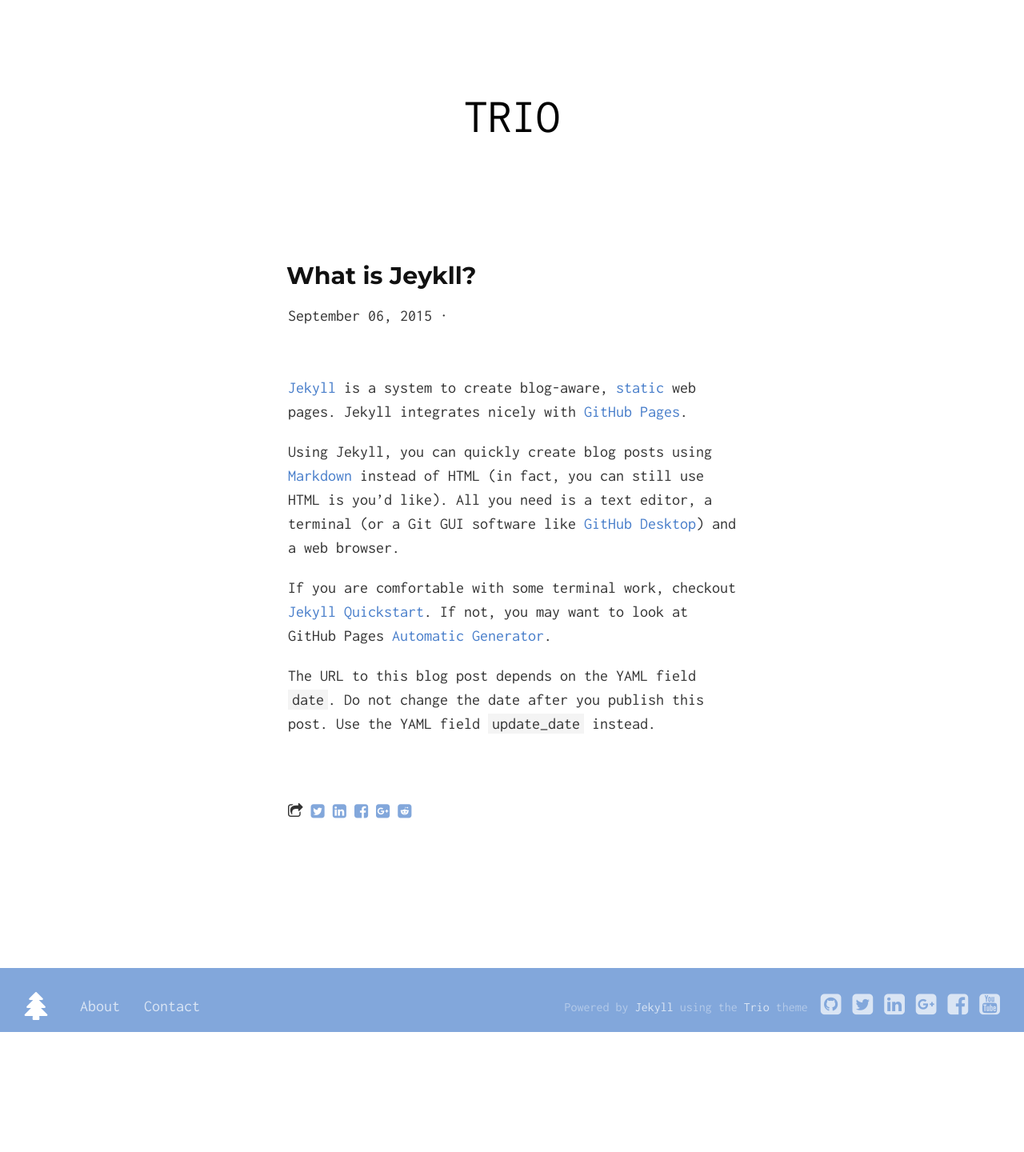
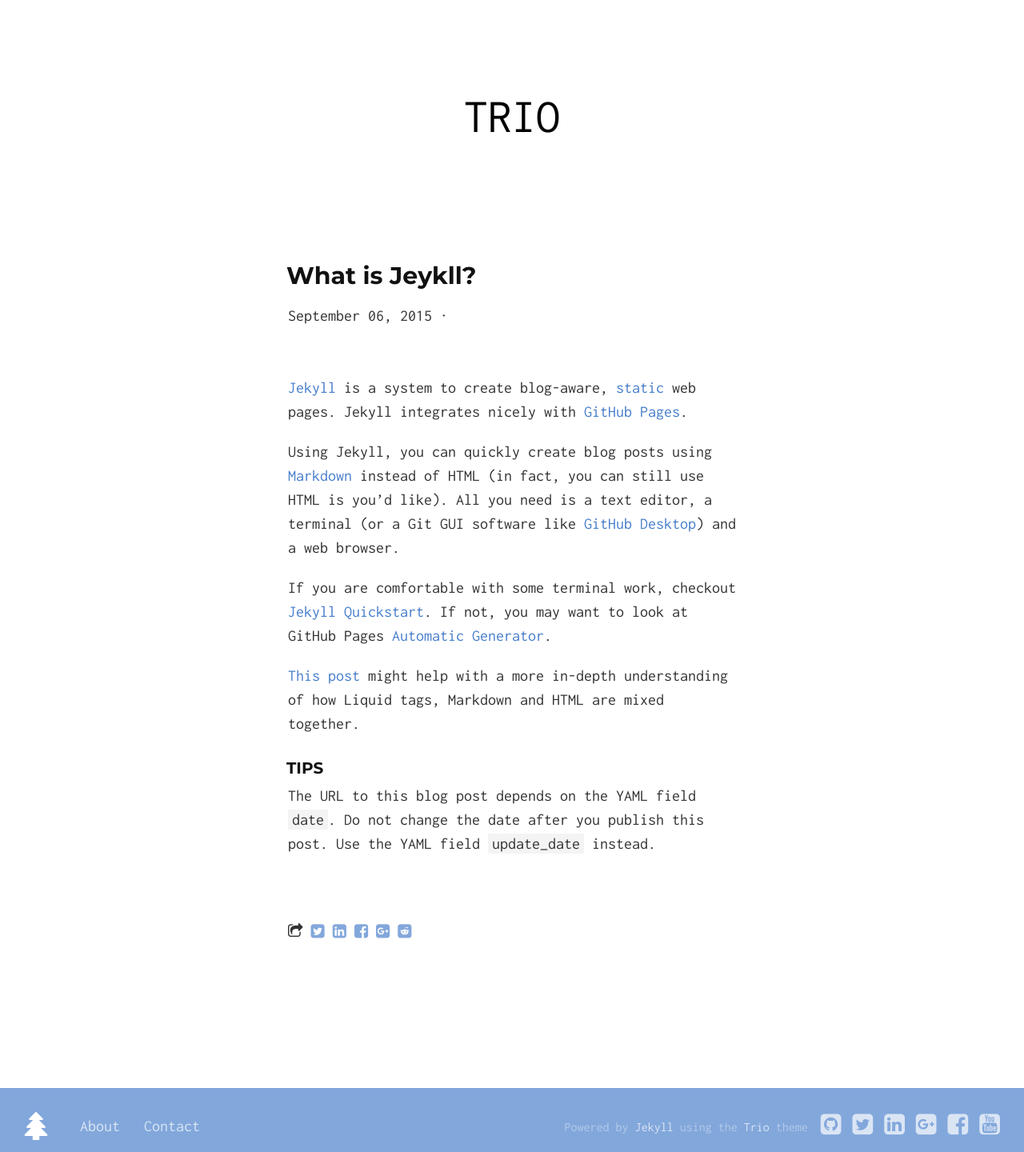
Before and after one commit to ankur-gupta/trio, a Jekyll site: the page built from _posts/2015-09-06-what-is-jekyll.md, in a window 1280 px wide. Shown: the whole page at 80% size. Built offline with Jekyll 4.4.1, drawn with Linux system fonts in a browser that asks for light colours; nearby versions of some CDN libraries; Markdown is read by kramdown in place of the engine named in the settings; comment, search, counter and statistics services are not loaded; before the commit the page ends 1290 px from its top, so only the background shows below that.

```diff
--- a/_posts/2015-09-06-what-is-jekyll.md
+++ b/_posts/2015-09-06-what-is-jekyll.md
@@ -10,4 +10,9 @@ Using Jekyll, you can quickly create blog posts using [Markdown](http://daringfi
 
 If you are comfortable with some terminal work, checkout [Jekyll Quickstart](http://jekyllrb.com/docs/quickstart/). If not, you may want to look at GitHub Pages [Automatic Generator](https://pages.github.com/).
 
+[This post](http://www.perfectlyrandom.org/2014/06/29/getting-around-with-liquid-markdown-javascript-html/) might help with a more in-depth understanding of how Liquid tags, Markdown and HTML are mixed together.
+
+
+### Tips
+
 The URL to this blog post depends on the YAML field `date`. Do not change the date after you publish this post. Use the YAML field `update_date` instead.
```
Also changed, not shown: _posts/2015-09-06-setting-up-disqus-integration.md (added, +20 -0 lines).
